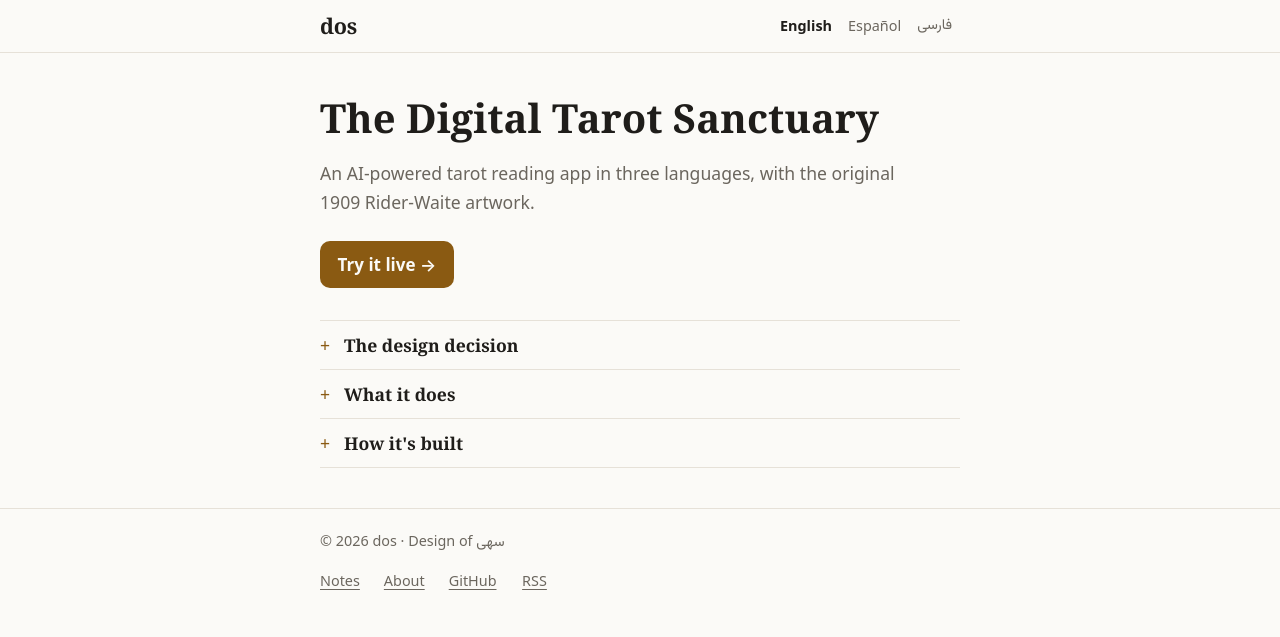
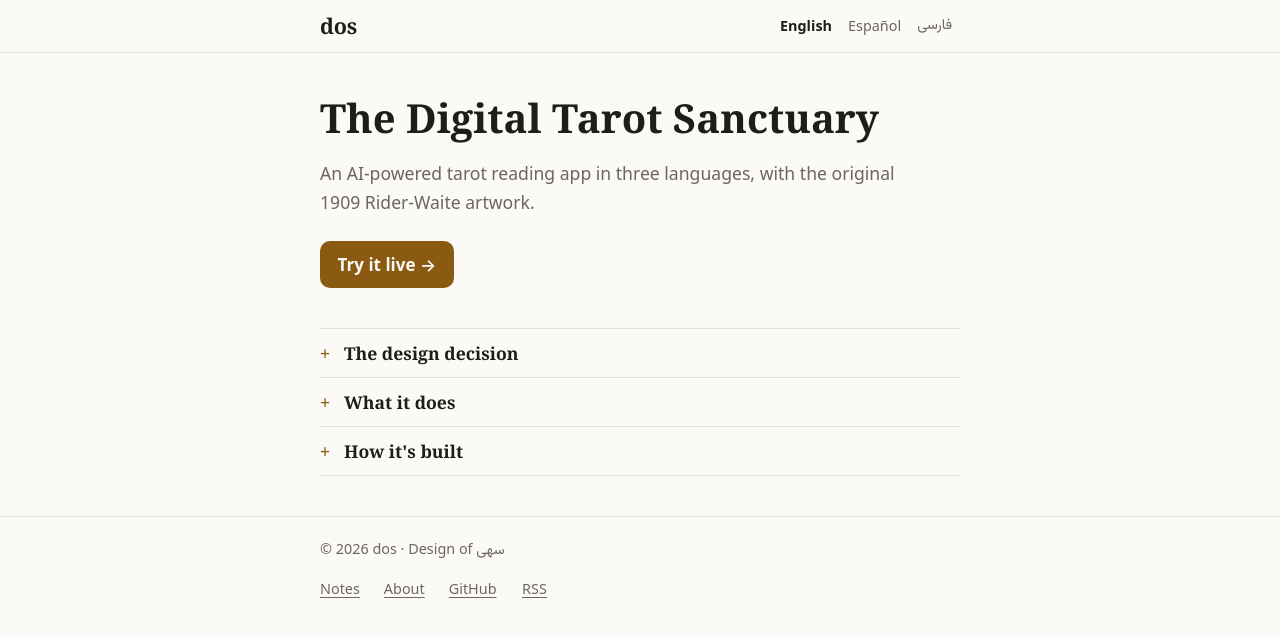
Before and after one commit to soheilhraad-eng/soheilhraad-eng.github.io, a Jekyll site: the page built from tarot-app.md, in a window 1280 px wide. Shown: the top 637 px of the page. Built offline with Jekyll 4.4.1, drawn with Linux system fonts in a browser that asks for light colours.

Commit message:
Project pages: use the shared spacing scale
Co-Authored-By: Claude Sonnet 5.5 <noreply@anthropic.com>
Claude-Session: https://claude.ai/code/session_01LzqevfqfwJXEHYxCVg4Hxv

```diff
--- a/assets/css/style.scss
+++ b/assets/css/style.scss
@@ -241,7 +241,7 @@ pre code { background: none; padding: 0; }
 }
 
 // Project pages: title, one sentence, a video or a button, then folded detail.
-.project-media { margin: 1.5rem 0 2rem; }
+.project-media { margin: var(--space-3) 0 var(--space-4); }
 .project-video { display: block; width: 100%; aspect-ratio: 16 / 9; border-radius: var(--radius); background: var(--surface); border: 1px solid var(--border); overflow: hidden; }
 video.project-video { background: #000; }
 .project-video iframe { display: block; width: 100%; height: 100%; border: 0; }
@@ -253,7 +253,7 @@ video.project-video { background: #000; }
 .project-play svg { position: relative; width: 4.5rem; height: 4.5rem; }
 .project-play:hover svg { transform: scale(1.06); }
 .project-play:focus-visible { outline: 2px solid var(--accent); outline-offset: -4px; }
-.project-cta { margin: 1.25rem 0 0; }
+.project-cta { margin: var(--space-2) 0 0; }
 .project-cta .button { display: inline-flex; align-items: center; min-height: 44px; }
 
 .fold { border-top: 1px solid var(--border); }
@@ -269,5 +269,5 @@ video.project-video { background: #000; }
 .fold[open] summary::before { content: "\2212"; }
 .fold summary:focus-visible { outline: 2px solid var(--accent); outline-offset: 2px; border-radius: 3px; }
 .fold > :not(summary) { margin-inline-start: 1.5rem; }
-.fold h3 { margin-top: 1.5rem; }
-.fold > :last-child { margin-bottom: 1.25rem; }
+.fold h3 { margin-top: var(--space-3); }
+.fold > :last-child { margin-bottom: var(--space-3); }
```
